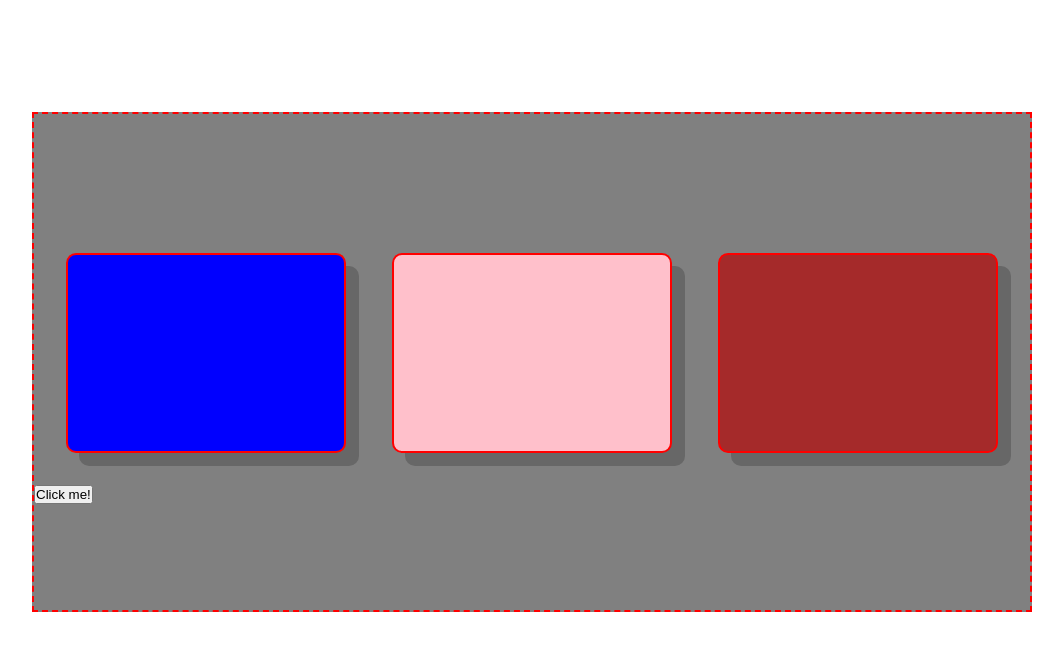
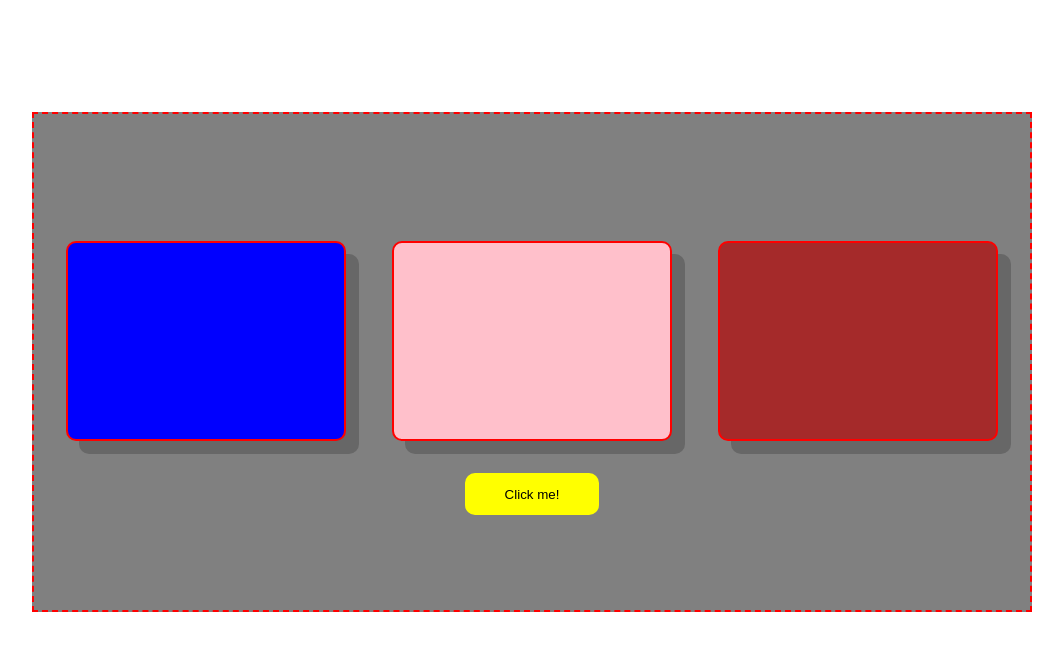
Before and after one commit to brettl1991/Exercises, a plain HTML site: page Practice/Qick practice/index.html in a window 1280 px wide. Shown: the whole page, without its empty margins (108-1171 px from the left). Drawn offline with Linux system fonts and the light colour scheme.

Commit message:
Styling the button

```diff
--- a/Practice/Qick practice/style.css
+++ b/Practice/Qick practice/style.css
@@ -13,12 +13,12 @@
     justify-content: center;
     flex-direction: column;
     margin: 7em auto;
+    align-items: center;
 }
 
 .squares {
     width: 100%;
     display: flex;
-    justify-content: center;
     align-items: center;
     justify-content: space-between;
     padding: 2em;
@@ -45,3 +45,11 @@
 .square__three {
     background-color: brown;
 }
+
+.button button {
+    padding: 1em 3em;
+    border-radius: 10px;
+    background-color: yellow;
+    border: none;
+
+}
```
